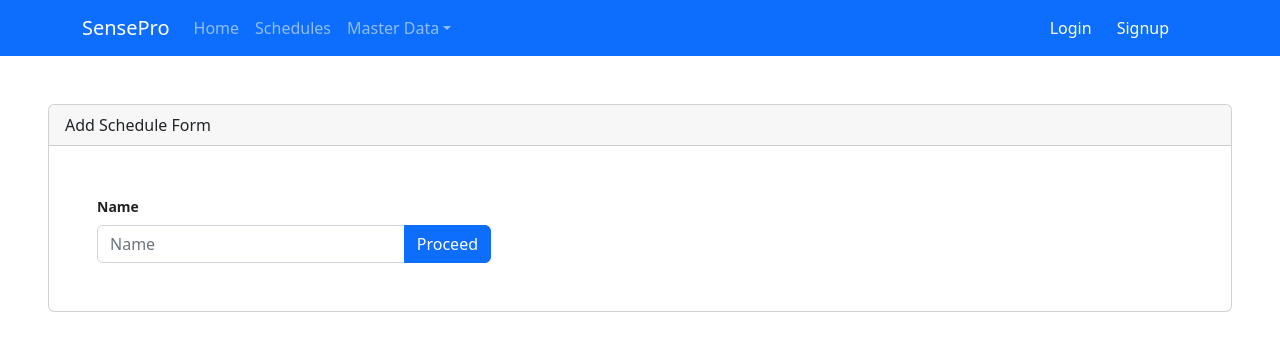
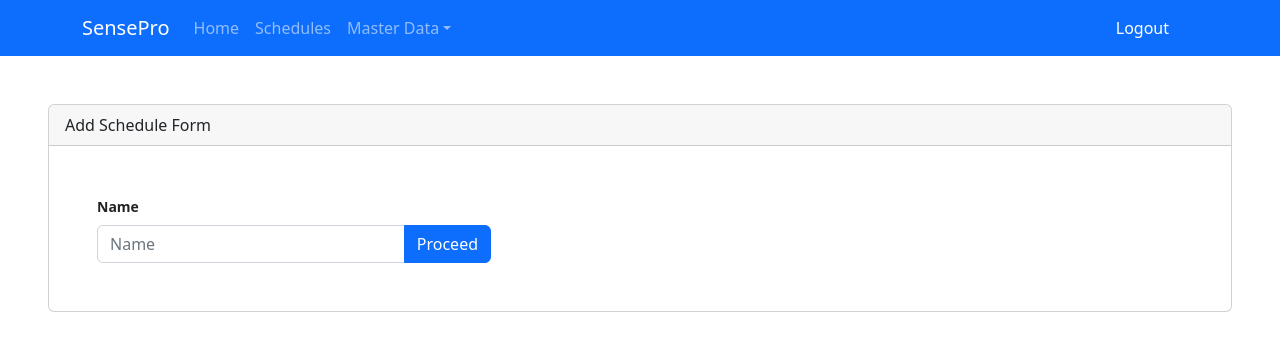
Before and after one commit to thworks-team/ac-automation-ui, a React (Create React App) app: page / in a window 1280 px wide. Shown: the top 350 px of the page. Built offline with nearby package versions, Linux system fonts and the light colour scheme.

Commit message:
Fix build issues

```diff
--- a/src/components/Header/Header.js
+++ b/src/components/Header/Header.js
@@ -12,7 +12,7 @@ function Header() {
     alert('Logout');
   }
   const authButton = () => {
-    if (null === null) {
+    if (null) {
         return (
             <ButtonGroup>
                 <Button variant="primary" as={Link} to="/login">Login</Button>
--- a/src/components/Season/Season.js
+++ b/src/components/Season/Season.js
@@ -145,7 +145,7 @@ const Season = ({season,seasonName,seasonNum,seasonLevelData,setSeasonLevelData}
   const handleDaySubmit = async() => {
     let scheduleTiming = [];
     if(dayLevelData[day]?.scheduleTiming){
-      Object.keys(dayLevelData[day]?.scheduleTiming).map(key => {
+      Object.keys(dayLevelData[day]?.scheduleTiming).each((key) => {
         let obj = dayLevelData[day]?.scheduleTiming[key];
         if(obj.enable){
           scheduleTiming.push(obj)
--- a/src/pages/Device/Device.js
+++ b/src/pages/Device/Device.js
@@ -54,7 +54,7 @@ const Device = () => {
       }
       fetchData();
     }
-  }, [])
+  }, [loading])
 
   const handleSubmit = async (e) => {
     e.preventDefault();
--- a/src/pages/Gateway/Gateway.js
+++ b/src/pages/Gateway/Gateway.js
@@ -49,6 +49,7 @@ const Gateway = () => {
             let id = categories[editingIndex]['_id'];
             setLoading(true);
             const response = await postRequest(`/gateway/${id}`, { name: name, code: code, mac: mac, imei: imei, gatewayType: gateway });
+            console.log(response);
             setLoading(false);
             const updatedCategories = [...categories];
             updatedCategories[editingIndex].name = name;
--- a/src/pages/Login/Login.js
+++ b/src/pages/Login/Login.js
@@ -15,6 +15,7 @@ function Login() {
   const handleLogin = async() => {
     const payload = {email, password};
     const response = postRequest('/login', payload);
+    console.log(response);
   }
   return (
     <div className='Auth-form-container'>
```
Also changed, not shown: 1 other file (tests, documents, lock files or other folders).
